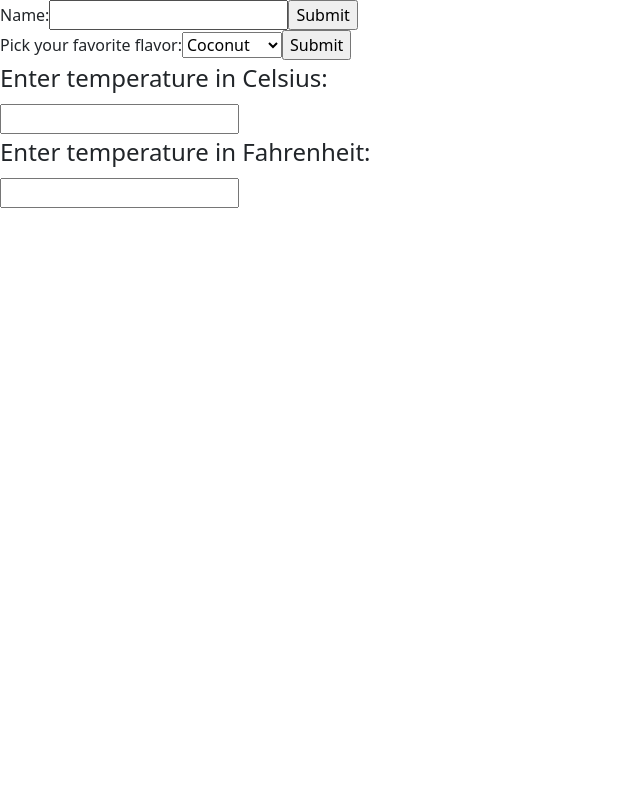
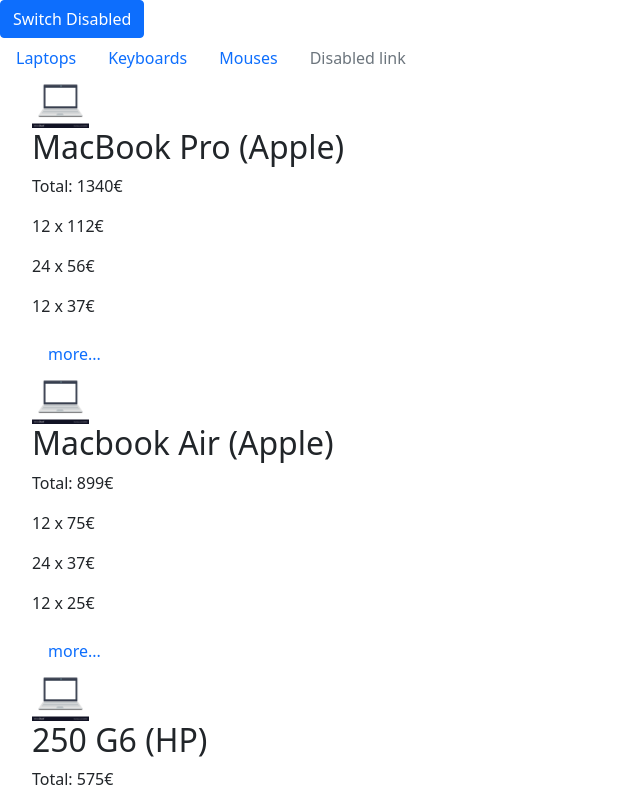
Before and after one commit to valeria-aynbinder-edu/intro-react, a React (Create React App) app: page / in a window 1280 px wide. Shown: the top 800 px of the page, without its empty margins (0-640 px from the left). Built offline with nearby package versions, Linux system fonts and the light colour scheme.

Commit message:
additions from class
Signed-off-by: Valeria Aynbinder <valeria@deeptalk-ai.com>

```diff
--- a/src/index.js
+++ b/src/index.js
@@ -3,8 +3,8 @@
 import 'bootstrap/dist/css/bootstrap.css';
 // import './index.css';
 // import App from './laptop_ex/App';
-// import App from './laptops/App';
-import App from './controlled_components/App';
+import App from './laptops/App';
+// import App from './controlled_components/App';
 
 
 
--- a/src/laptops/App.js
+++ b/src/laptops/App.js
@@ -1,6 +1,8 @@
 import React from 'react';
+import { Button } from 'react-bootstrap';
 import Nav from 'react-bootstrap/Nav'
 import {laptops} from './data.js'
+import { Keyboards } from './Keyboards.js';
 import LaptopsList from './LaptopsList';
 
 class App extends React.Component {
@@ -8,7 +10,8 @@
     constructor(props) {
         super(props)
         this.state = {
-            selectedKey: "laptops"
+            selectedKey: "laptops",
+            isDisabled: true
         }
 
         this.handleSelected = this.handleSelected.bind(this)
@@ -19,9 +22,21 @@
         this.setState({selectedKey: selectedKey})
     }
 
+    renderMainView() {
+        switch (this.state.selectedKey) {
+            case "laptops":
+                return <LaptopsList laptops={laptops}/>
+            case "keyboards":
+                return <Keyboards />
+            default:
+                return null
+        }
+    }
+
     render() {
         return(
             <>
+                <Button onClick={() => this.setState({isDisabled: !this.state.isDisabled})}>Switch Disabled</Button>
                 <Nav
                 activeKey="laptops"
                 onSelect={this.handleSelected} >
@@ -32,16 +47,19 @@
                         <Nav.Link eventKey="keyboards">Keyboards</Nav.Link>
                     </Nav.Item>
                     <Nav.Item>
-                        <Nav.Link eventKey="link-2">Link</Nav.Link>
+                        <Nav.Link eventKey="mouses">Mouses</Nav.Link>
                     </Nav.Item>
                     <Nav.Item>
-                        <Nav.Link eventKey="disabled" disabled>
+                        <Nav.Link eventKey="disabled" disabled={this.state.isDisabled}>
                         Disabled link
                         </Nav.Link>
                     </Nav.Item>
                 </Nav>
-                {this.state.selectedKey == 'laptops' &&
+                {this.renderMainView()}
+                {/* {this.state.selectedKey == 'laptops' &&
                     <LaptopsList laptops={laptops}/>}
+                {this.state.selectedKey == 'keyboards' &&
+                    <Keyboards />} */}
             </>
         )
     }
--- /dev/null
+++ b/src/laptops/Keyboards.js
@@ -0,0 +1,13 @@
+import React from 'react';
+
+
+export class Keyboards extends React.Component {
+
+    render() {
+        return(
+            <h2>
+                This is KEYBOARDS page
+            </h2>
+        )
+    }
+}
--- a/src/laptops/LaptopsList.js
+++ b/src/laptops/LaptopsList.js
@@ -3,15 +3,24 @@
 
 export default class LaptopsList extends React.Component {
 
+    renderLaptop(laptop, index, laptops) {
+        return (
+            // <li key={laptop.Id}>
+                <Laptop key={laptop.Id} laptop={laptop} />
+            // </li>
+        )
+    }
+
     render() {
         let laptopsObjects = this.props.laptops.map(
-            laptop => {
-                return (
-                    <li key={laptop.Id}>
-                        <Laptop laptop={laptop} />
-                    </li>
-                )
-            }
+            // laptop => {
+            //     return (
+            //         // <li key={laptop.Id}>
+            //             <Laptop key={laptop.Id} laptop={laptop} />
+            //         // </li>
+            //     )
+            // }
+            this.renderLaptop
         )
         return (
             <ul>{laptopsObjects}</ul>
```
